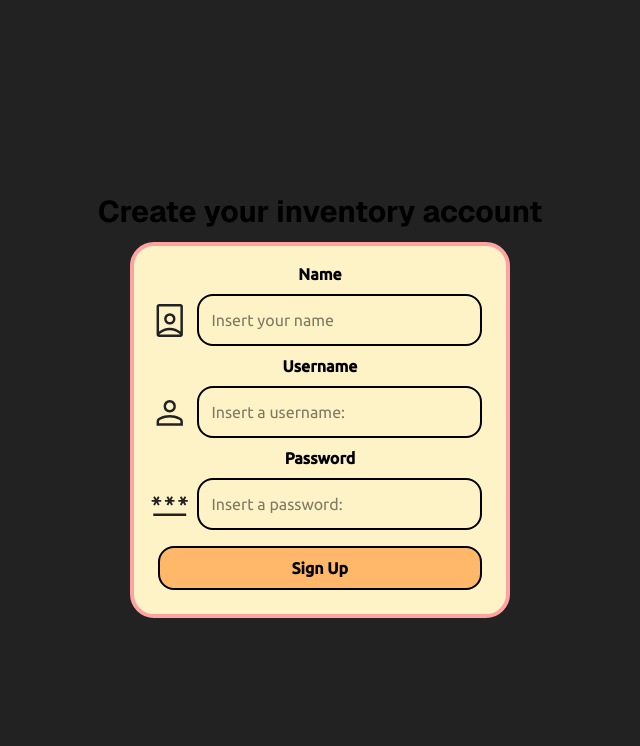
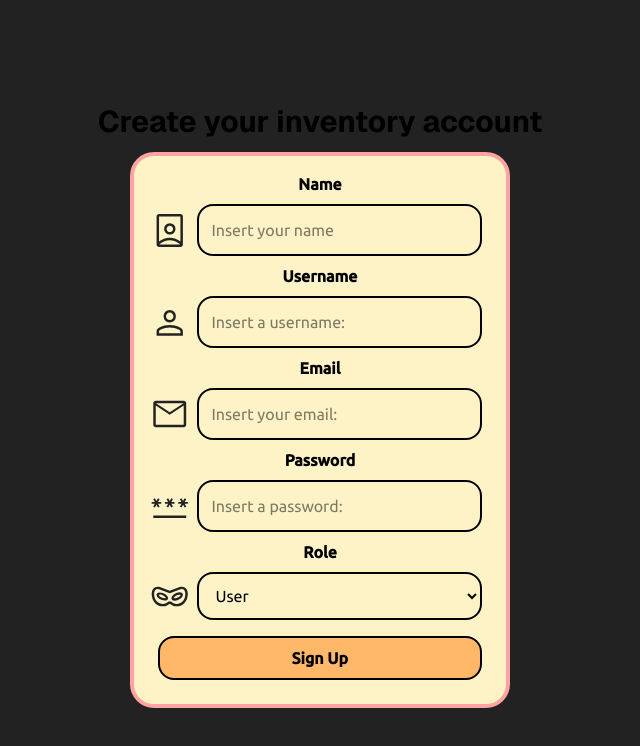
Before and after one commit to prgram769/inventoryTemplate, a Next.js app: page /singup in a window 1280 px wide. Shown: the top 746 px of the page, without its empty margins (320-960 px from the left). Built offline with nearby package versions, Linux system fonts and the light colour scheme.

Commit message:
base connected succesful, testing auth

```diff
--- a/src/actions/auth.ts
+++ b/src/actions/auth.ts
@@ -9,6 +9,7 @@ export async function signUpUserAction(prevState: FormStateSignUp, formData: For
   const fields = {
     name: formData.get("name") as string,
     username: formData.get("username") as string,
+    email: formData.get("email") as string,
     password: formData.get("password") as string,
   }
 
@@ -25,7 +26,7 @@ export async function signUpUserAction(prevState: FormStateSignUp, formData: For
 
 export async function signInUserAction(prevState: FormStateSignIn, formData: FormData): Promise<FormStateSignIn> {
   const fields = {
-    username: formData.get("username") as string,
+    email: formData.get("email") as string,
     password: formData.get("password") as string,
   }
 
--- a/src/actions/index.ts
+++ b/src/actions/index.ts
@@ -1,11 +1,9 @@
 import { signInUserAction, signUpUserAction } from "./auth";
-
-// if () {
-
-// }
+import { test } from "./sign";
 
 export const actions = {
   auth: {
+    test: test,
     registerUserAction: signUpUserAction,
     loginUserAction: signInUserAction,
   }
--- /dev/null
+++ b/src/actions/sign.ts
@@ -0,0 +1,10 @@
+import { INITIAL_STATE } from "@/components/SingUp";
+import { signUpUserAction } from "./auth";
+
+export async function test() {
+  const results = await signUpUserAction(INITIAL_STATE, );
+
+  if (results.success) {
+
+  }
+}
--- /dev/null
+++ b/src/app/test/page.tsx
@@ -0,0 +1,21 @@
+import { createClient } from "@/lib/supabase/server";
+import { Suspense } from "react";
+
+async function GetData() {
+  const supabase = await createClient();
+  const { data: numbers} = await supabase.from("instruments").select();
+
+  return (
+    <pre>{numbers?.map((n => (
+      <li key={n.id}>{n.id} - {n.name}</li>
+    )))}</pre>
+  )
+}
+
+export default function Test() {
+  return (
+    <Suspense fallback={<div>cargando...</div>}>
+      <GetData/>
+    </Suspense>
+  )
+}
--- a/src/components/SignIn.tsx
+++ b/src/components/SignIn.tsx
@@ -10,20 +10,20 @@ import { FormError } from "./ui/FormError";
 
 export type FormStateSignIn = {
   fields: {
-    username: string,
+    email: string,
     password: string
   },
   success: boolean,
   message: string,
   error: {
-    username?: string[],
+    email?: string[],
     password?: string[]
   } | null
 }
 
 const INITIAL_STATE: FormStateSignIn = {
   fields: {
-    username: "",
+    email: "",
     password: ""
   },
   success: false,
@@ -49,13 +49,13 @@ function SignIn() {
       <div className={styles.divContainer}>
         <form action={formAction}>
           <span className={styles.span}>
-            <Label htmlFor="usernameInput" children="Username" />
+            <Label htmlFor="emailInput" children="Email" />
           </span>
           <div className={styles.internalDivs}>
             <svg xmlns="http://www.w3.org/2000/svg" height="59px" viewBox="0 -960 960 960" width="48px" fill="#222"><path d="M372-523q-42-42-42-108t42-108q42-42 108-42t108 42q42 42 42 108t-42 108q-42 42-108 42t-108-42ZM160-160v-94q0-38 19-65t49-41q67-30 128.5-45T480-420q62 0 123 15.5T731-360q31 14 50 41t19 65v94H160Zm60-60h520v-34q0-16-9.5-30.5T707-306q-64-31-117-42.5T480-360q-57 0-111 11.5T252-306q-14 7-23 21.5t-9 30.5v34Zm324.5-346.5Q570-592 570-631t-25.5-64.5Q519-721 480-721t-64.5 25.5Q390-670 390-631t25.5 64.5Q441-541 480-541t64.5-25.5ZM480-631Zm0 411Z" /></svg>
-            <Input id="usernameInput" name="username" defaultValue={formState.fields?.username ?? ''} type="text" className={styles.input} placeholder="Insert a username:" />
+            <Input id="emailInput" name="email" defaultValue={formState.fields?.email ?? ''} type="text" className={styles.input} placeholder="Insert a email:" />
           </div>
-          <FormError error={formState.error?.username}/>
+          <FormError error={formState.error?.email}/>
           <span className={styles.span}>
             <Label htmlFor="passwordInput" children="Password" />
           </span>
--- a/src/components/SingUp.tsx
+++ b/src/components/SingUp.tsx
@@ -7,11 +7,14 @@ import { Button } from "./ui/Button";
 import { actions } from "@/actions";
 import { useActionState } from "react";
 import { FormError } from "./ui/FormError";
+import { Select } from "./ui/Select";
+import { Option } from "./ui/Option";
 
 export type FormStateSignUp = {
   fields: {
     name: string,
     username: string,
+    email: string,
     password: string
   },
   success: boolean,
@@ -19,14 +22,16 @@ export type FormStateSignUp = {
   error: {
     name?: string[],
     username?: string[],
+    email?: string[],
     password?: string[]
   } | null
 }
 
-const INITIAL_STATE: FormStateSignUp = {
+export const INITIAL_STATE: FormStateSignUp = {
   fields: {
     name: "",
     username: "",
+    email: "",
     password: ""
   },
   success: false,
@@ -68,6 +73,14 @@ function SignUp() {
           </div>
           <FormError error={formState.error?.username} />
           <span className={styles.span}>
+            <Label htmlFor="emailInput" children="Email" />
+          </span>
+          <div className={styles.internalDivs}>
+            <svg xmlns="http://www.w3.org/2000/svg" height="48px" viewBox="0 -960 960 960" width="48px" fill="#222"><path d="M140-160q-24 0-42-18t-18-42v-520q0-24 18-42t42-18h680q24 0 42 18t18 42v520q0 24-18 42t-42 18H140Zm340-302L140-685v465h680v-465L480-462Zm0-60 336-218H145l335 218ZM140-685v-55 520-465Z"/></svg>
+            <Input id="emailInput" name="email" defaultValue={formState.fields?.email ?? ''} type="email" className={styles.input} placeholder="Insert your email:" />
+          </div>
+          <FormError error={formState.error?.email}/>
+          <span className={styles.span}>
             <Label htmlFor="passwordInput" children="Password" />
           </span>
           <div className={styles.internalDivs}>
@@ -75,6 +88,16 @@ function SignUp() {
             <Input id="passwordInput" name="password" defaultValue={formState.fields?.password ?? ''} type="password" className={styles.input} placeholder="Insert a password:" />
           </div>
             <FormError error={formState.error?.password} />
+          <span className={styles.span}>
+            <Label htmlFor="roleInput" children="Role"/>
+          </span>
+          <div className={styles.internalDivs}>
+            <svg xmlns="http://www.w3.org/2000/svg" height="59px" viewBox="0 -960 960 960" width="48px" fill="#222"><path d="M312-240q-51 0-97.5-18T131-311q-48-45-69.5-106.5T40-545q0-78 38-126.5T189-720q14 0 26.5 2.5T241-710l239 89 239-89q13-5 25.5-7.5T771-720q73 0 111 48.5T920-545q0 66-21.5 127.5T829-311q-37 35-83.5 53T648-240q-66 0-112-30l-46-30h-20l-46 30q-46 30-112 30Zm0-60q40 0 73.5-17t62.5-43h64q29 26 62.5 43t73.5 17q39 0 76.5-14.5T791-357q36-37 52.5-87T860-545q0-49-21.5-82T769-660q-9 0-29 6l-260 97-260-97q-7-3-14.5-4.5T190-660q-48 0-69 33t-21 82q0 52 16 101.5t54 87.5q29 28 65.5 42t76.5 14Zm49-80q37 0 58-16.5t21-45.5q0-49-64.5-93.5T239-580q-37 0-58 16.5T160-518q0 49 64.5 93.5T361-380Zm-6-55q-39 0-86-27.5T214-519q8-3 15-5t15-2q39 0 86.5 28t55.5 57q-8 3-15.5 4.5T355-435Zm244 56q72 0 136.5-45t64.5-94q0-29-20.5-46T721-581q-72 0-136.5 45T520-442q0 29 21 46t58 17Zm5-56q-8 0-14.5-1.5T575-441q9-29 55-56.5t86-27.5q8 0 15 1.5t15 4.5q-9 29-55.5 56.5T604-435Zm-124-45Z"/></svg>
+            <Select className={styles.input}>
+              <Option value="user" children="User"/>
+              <Option value="admin" children="Admin"/>
+            </Select>
+          </div>
           <div className={styles.internalDivs}>
             <Button className={styles.button} type="submit" children="Sign Up" />
           </div>
--- /dev/null
+++ b/src/components/ui/Option.tsx
@@ -0,0 +1,7 @@
+function Option({...props}: React.ComponentProps<"option">) {
+  return (
+    <option {...props}/>
+  )
+}
+
+export { Option }
--- /dev/null
+++ b/src/components/ui/Select.tsx
@@ -0,0 +1,7 @@
+function Select({...props}:React.ComponentProps<"select">) {
+  return (
+    <select {...props}/>
+  )
+}
+
+export { Select }
--- a/src/validations/auth.ts
+++ b/src/validations/auth.ts
@@ -10,6 +10,7 @@ export const SignUpForm = z.object({
   .string()
   .min(3, "The username must be at least 3 characters")
   .max(20, "The username must be less than 20 characters"),
+  email: z.email("The email must be a valid email address"),
   password: z
   .string()
   .min(6, "The password must be at least 6 characters")
@@ -19,10 +20,11 @@ export const SignUpForm = z.object({
 /* Is possible in the future I will delete the following */
 
 export const SignInForm = z.object({
-  username: z
-  .string()
-  .min(3, "The username must be at least 3 characters")
-  .max(20, "The username must be less than 20 characters"),
+  // username: z
+  // .string()
+  // .min(3, "The username must be at least 3 characters")
+  // .max(20, "The username must be less than 20 characters"),
+  email: z.email("The email must be a valid email address"),
   password: z
   .string()
   .min(6, "The password must be at least 6 characters")
```
